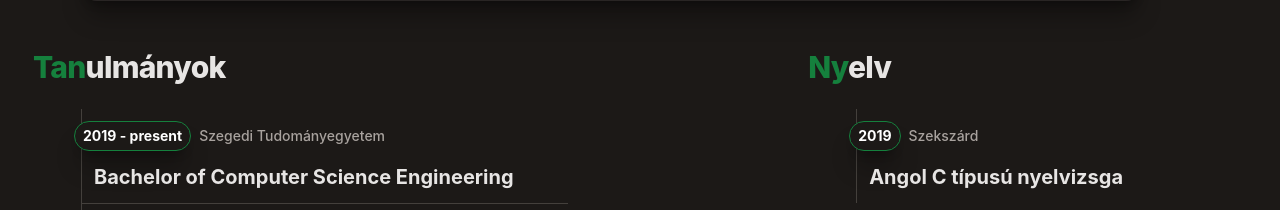
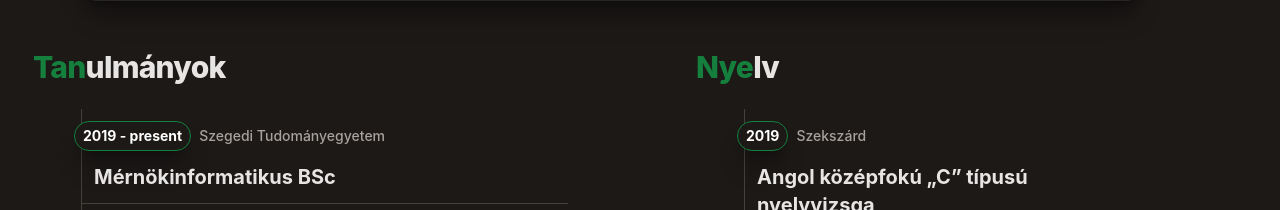
Before and after one commit to CsabaAndi/csabaandi.github.io, a React (Create React App) app: page / in a window 1280 px wide. Shown: the part 590-800 px from the top of the page. Built offline with nearby package versions, Linux system fonts and the light colour scheme.

Commit message:
Text changes --> put in proper information

```diff
--- a/src/components/About/Education.tsx
+++ b/src/components/About/Education.tsx
@@ -29,17 +29,17 @@ function Education() {
                         ulmányok
                     </h2>
                     <ul className="md:ml-4 md:mr-4 lg:ml-0 lg:px-6 xl:px-12">
-                        <ExperienceRowBlock start_year={2019} end_year="present" location="Szegedi Tudományegyetem" description="Bachelor of Computer Science Engineering"></ExperienceRowBlock>
+                        <ExperienceRowBlock start_year={2019} end_year="present" location="Szegedi Tudományegyetem" description="Mérnökinformatikus BSc"></ExperienceRowBlock>
                         <ExperienceRowBlock start_year={2015} end_year={2019} location="Szekszárdi I. Béla Gimnázium, Kollégium és Általános Iskola" description="Érettségi"></ExperienceRowBlock>
                     </ul>
                 </div>
                 <div className='col-span-1 lg:px-12 lg:justify-self-end'>
                     <h2 className='pb-6 text-2xl font-extrabold tracking-tight text-stone-200 sm:text-3xl'>
-                        <span className='text-green-700'>Ny</span>
-                        elv
+                        <span className='text-green-700'>Nye</span>
+                        lv
                     </h2>
                     <ul className="md:ml-4 md:mr-4 lg:ml-0 lg:px-6 xl:px-12">
-                        <ExperienceRowBlock start_year={2019} end_year="" location="Szekszárd" description="Angol C típusú nyelvizsga"></ExperienceRowBlock>
+                        <ExperienceRowBlock start_year={2019} end_year="" location="Szekszárd" description="Angol középfokú „C” típusú nyelvvizsga"></ExperienceRowBlock>
                     </ul>
                 </div>
                 {/* for future work experience */}
```
